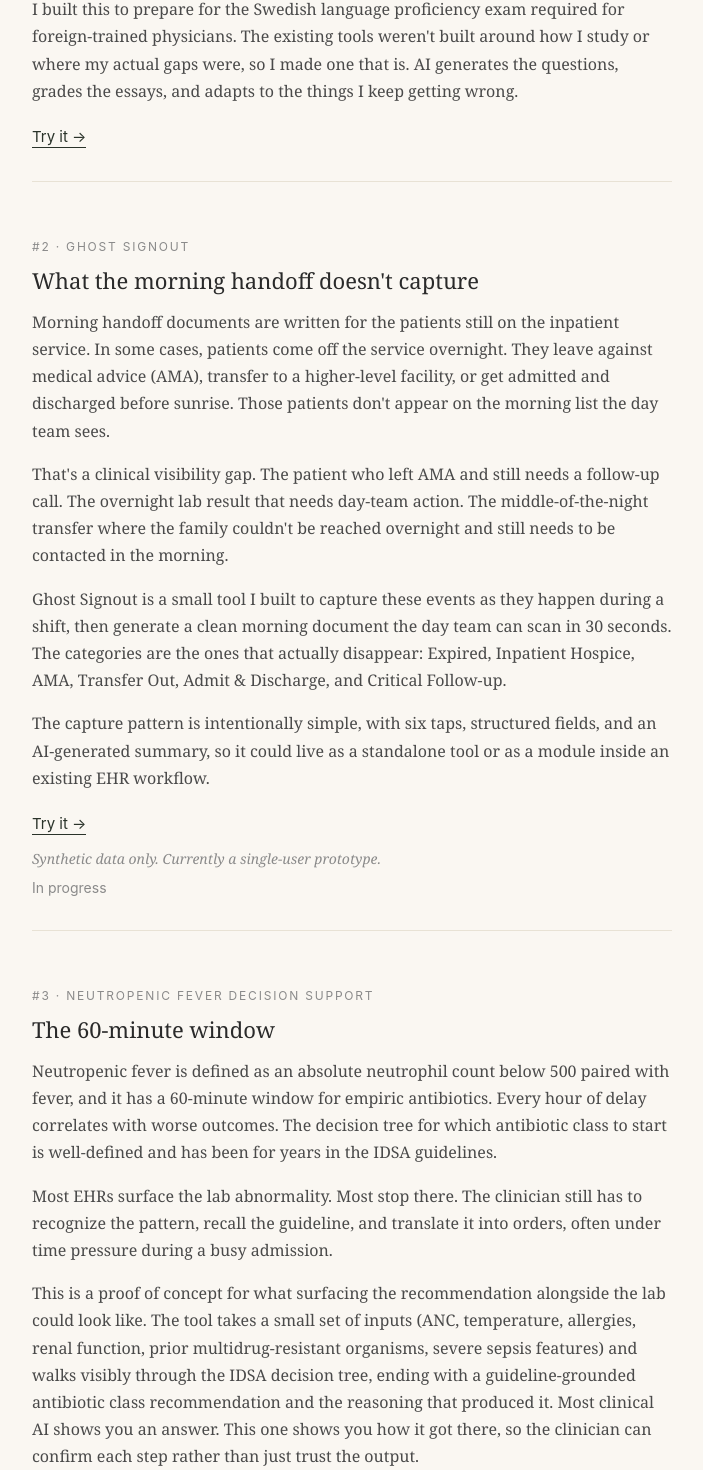
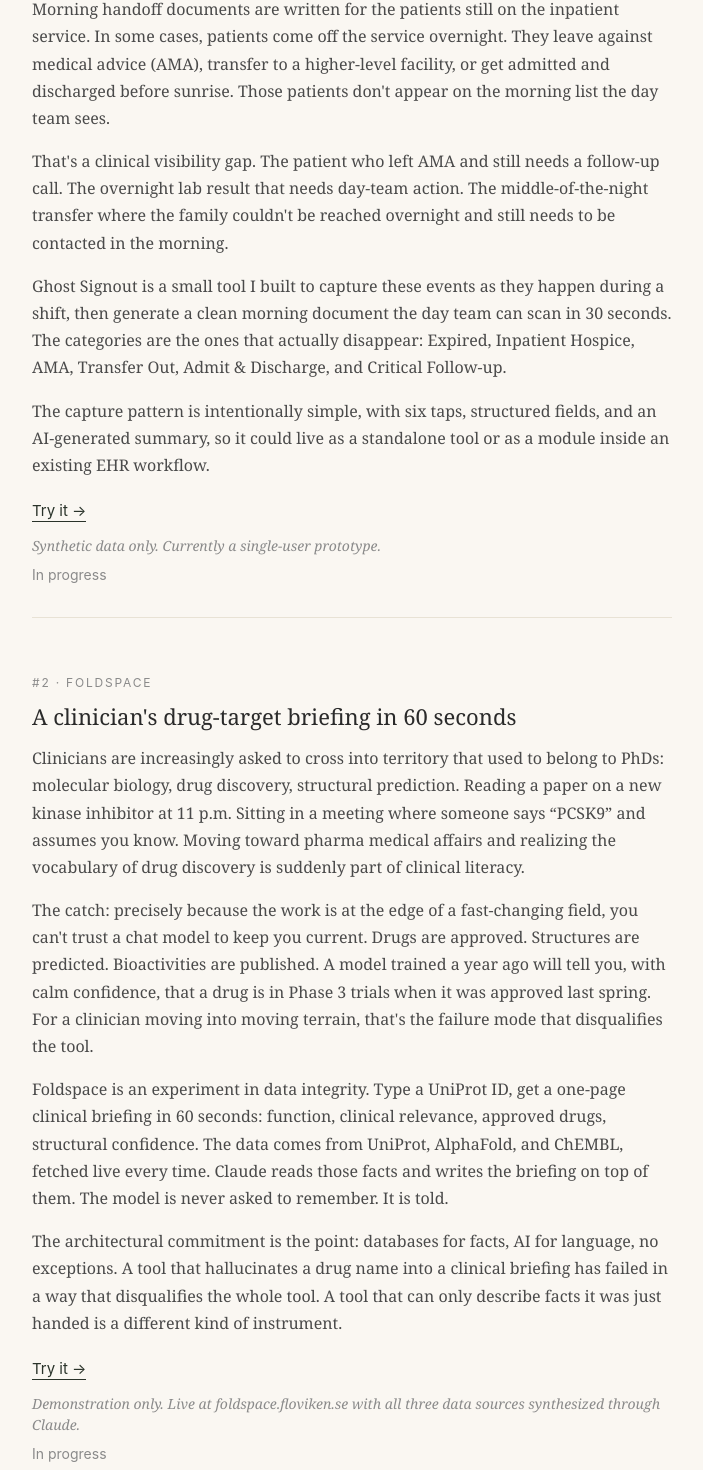
Before and after one commit to RAhroonAI/floviken-site, a Next.js app: page / in a window 1280 px wide. Shown: the part 1214-2684 px from the top of the page, without its empty margins (288-991 px from the left). Built offline with nearby package versions, Linux system fonts and the light colour scheme.

Commit message:
Add Foldspace as experiment #2; remove Svenska entry; renumber experiments

```diff
--- a/src/app/page.js
+++ b/src/app/page.js
@@ -90,7 +90,7 @@
           <div style={{ height: '1px', backgroundColor: '#d8d2c5', flex: 1 }} />
         </div>
 
-        {/* #1 Svenska */}
+        {/* #1 Ghost Signout */}
         <div style={{
           borderTop: '1px solid #e8e2d5',
           borderBottom: '1px solid #e8e2d5',
@@ -105,55 +105,7 @@
             textTransform: 'uppercase',
             margin: '0 0 0.5rem 0',
           }}>
-            #1 &middot; Svenska
-          </p>
-          <h2 style={{
-            fontFamily: '"Georgia", serif',
-            fontSize: '1.375rem',
-            fontWeight: 400,
-            color: '#2a2a2a',
-            marginBottom: '0.75rem',
-            marginTop: 0,
-          }}>
-            AI-generated Swedish learning, A1 to C1
-          </h2>
-          <p style={{
-            fontFamily: '"Georgia", serif',
-            fontSize: '1rem',
-            lineHeight: '1.7',
-            color: '#4a4a4a',
-            marginBottom: '1.25rem',
-            marginTop: 0,
-          }}>
-            I built this to prepare for the Swedish language proficiency exam required for foreign-trained physicians. The existing tools weren&apos;t built around how I study or where my actual gaps were, so I made one that is. AI generates the questions, grades the essays, and adapts to the things I keep getting wrong.
-          </p>
-          <a href="https://swedish-learning-app-beta.vercel.app" target="_blank" rel="noopener noreferrer" style={{
-            fontFamily: '"Inter", -apple-system, sans-serif',
-            fontSize: '0.9375rem',
-            color: '#2a332a',
-            textDecoration: 'none',
-            borderBottom: '1px solid #2a332a',
-            paddingBottom: '1px',
-          }}>
-            Try it &rarr;
-          </a>
-        </div>
-
-        {/* #2 Ghost Signout */}
-        <div style={{
-          borderBottom: '1px solid #e8e2d5',
-          padding: '2rem 0',
-          marginBottom: '1.5rem',
-        }}>
-          <p style={{
-            fontFamily: '"Inter", -apple-system, sans-serif',
-            fontSize: '0.75rem',
-            letterSpacing: '0.15em',
-            color: '#8a8a8a',
-            textTransform: 'uppercase',
-            margin: '0 0 0.5rem 0',
-          }}>
-            #2 &middot; Ghost Signout
+            #1 &middot; Ghost Signout
           </p>
           <h2 style={{
             fontFamily: '"Georgia", serif',
@@ -224,6 +176,103 @@
             marginBottom: '0.5rem',
           }}>
             Synthetic data only. Currently a single-user prototype.
+          </p>
+          <p style={{
+            fontFamily: '"Inter", -apple-system, sans-serif',
+            fontSize: '0.875rem',
+            color: '#8a8a8a',
+            marginBottom: 0,
+            marginTop: 0,
+          }}>
+            In progress
+          </p>
+        </div>
+
+        {/* #2 Foldspace */}
+        <div style={{
+          borderBottom: '1px solid #e8e2d5',
+          padding: '2rem 0',
+          marginBottom: '1.5rem',
+        }}>
+          <p style={{
+            fontFamily: '"Inter", -apple-system, sans-serif',
+            fontSize: '0.75rem',
+            letterSpacing: '0.15em',
+            color: '#8a8a8a',
+            textTransform: 'uppercase',
+            margin: '0 0 0.5rem 0',
+          }}>
+            #2 &middot; Foldspace
+          </p>
+          <h2 style={{
+            fontFamily: '"Georgia", serif',
+            fontSize: '1.375rem',
+            fontWeight: 400,
+            color: '#2a2a2a',
+            marginBottom: '0.75rem',
+            marginTop: 0,
+          }}>
+            A clinician&apos;s drug-target briefing in 60 seconds
+          </h2>
+          <p style={{
+            fontFamily: '"Georgia", serif',
+            fontSize: '1rem',
+            lineHeight: '1.7',
+            color: '#4a4a4a',
+            marginBottom: '1rem',
+            marginTop: 0,
+          }}>
+            Clinicians are increasingly asked to cross into territory that used to belong to PhDs: molecular biology, drug discovery, structural prediction. Reading a paper on a new kinase inhibitor at 11 p.m. Sitting in a meeting where someone says &ldquo;PCSK9&rdquo; and assumes you know. Moving toward pharma medical affairs and realizing the vocabulary of drug discovery is suddenly part of clinical literacy.
+          </p>
+          <p style={{
+            fontFamily: '"Georgia", serif',
+            fontSize: '1rem',
+            lineHeight: '1.7',
+            color: '#4a4a4a',
+            marginBottom: '1rem',
+            marginTop: 0,
+          }}>
+            The catch: precisely because the work is at the edge of a fast-changing field, you can&apos;t trust a chat model to keep you current. Drugs are approved. Structures are predicted. Bioactivities are published. A model trained a year ago will tell you, with calm confidence, that a drug is in Phase 3 trials when it was approved last spring. For a clinician moving into moving terrain, that&apos;s the failure mode that disqualifies the tool.
+          </p>
+          <p style={{
+            fontFamily: '"Georgia", serif',
+            fontSize: '1rem',
+            lineHeight: '1.7',
+            color: '#4a4a4a',
+            marginBottom: '1rem',
+            marginTop: 0,
+          }}>
+            Foldspace is an experiment in data integrity. Type a UniProt ID, get a one-page clinical briefing in 60 seconds: function, clinical relevance, approved drugs, structural confidence. The data comes from UniProt, AlphaFold, and ChEMBL, fetched live every time. Claude reads those facts and writes the briefing on top of them. The model is never asked to remember. It is told.
+          </p>
+          <p style={{
+            fontFamily: '"Georgia", serif',
+            fontSize: '1rem',
+            lineHeight: '1.7',
+            color: '#4a4a4a',
+            marginBottom: '1.25rem',
+            marginTop: 0,
+          }}>
+            The architectural commitment is the point: databases for facts, AI for language, no exceptions. A tool that hallucinates a drug name into a clinical briefing has failed in a way that disqualifies the whole tool. A tool that can only describe facts it was just handed is a different kind of instrument.
+          </p>
+          <a href="https://foldspace.floviken.se" target="_blank" rel="noopener noreferrer" style={{
+            fontFamily: '"Inter", -apple-system, sans-serif',
+            fontSize: '0.9375rem',
+            color: '#2a332a',
+            textDecoration: 'none',
+            borderBottom: '1px solid #2a332a',
+            paddingBottom: '1px',
+          }}>
+            Try it &rarr;
+          </a>
+          <p style={{
+            fontFamily: '"Georgia", serif',
+            fontSize: '0.875rem',
+            fontStyle: 'italic',
+            color: '#8a8a8a',
+            marginTop: '0.75rem',
+            marginBottom: '0.5rem',
+          }}>
+            Demonstration only. Live at foldspace.floviken.se with all three data sources synthesized through Claude.
           </p>
           <p style={{
             fontFamily: '"Inter", -apple-system, sans-serif',
```
